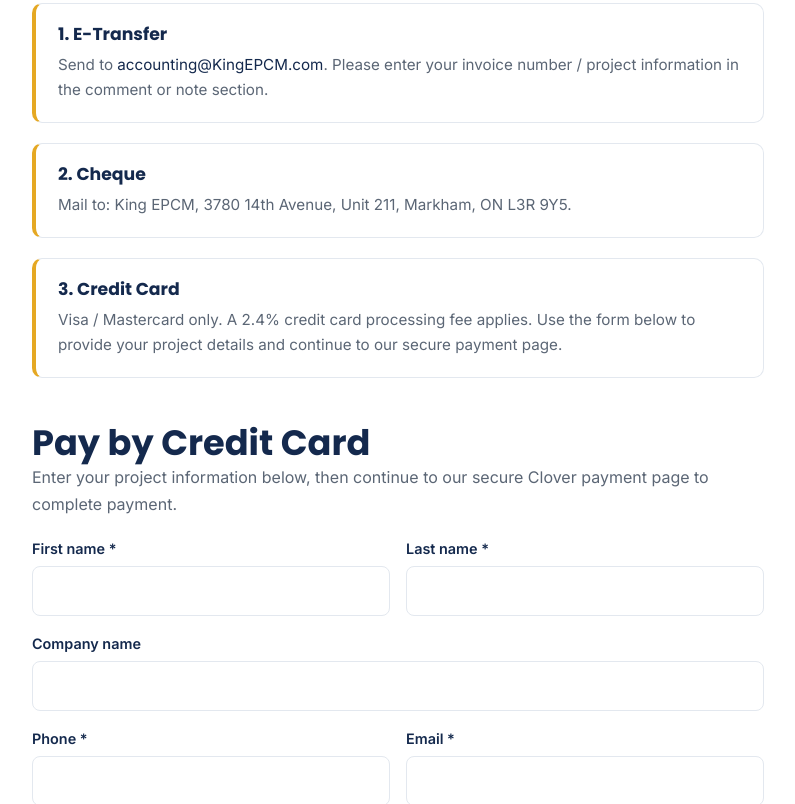
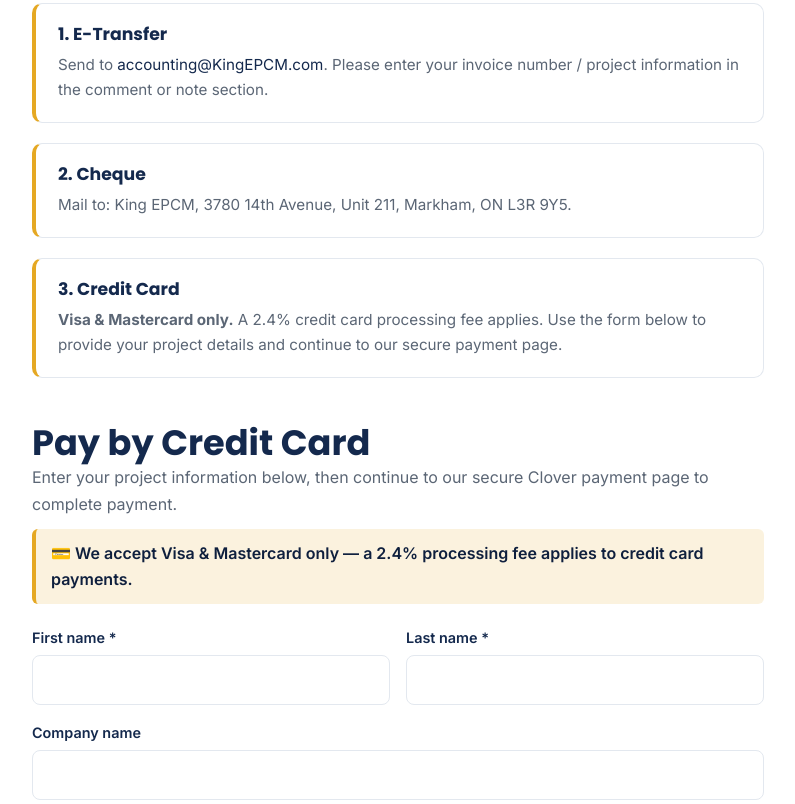
Before and after one commit to KingEPCM/king-epcm-website, a plain HTML site: page pay.html in a window 1280 px wide. Shown: the part 543-1347 px from the top of the page, without its empty margins (242-1037 px from the left). Drawn offline with Linux system fonts and the light colour scheme.

Commit message:
Add files via upload

```diff
--- a/pay.html
+++ b/pay.html
@@ -82,12 +82,13 @@
       </div>
       <div class="highlight">
         <h3>3. Credit Card</h3>
-        <p>Visa / Mastercard only. A 2.4% credit card processing fee applies. Use the form below to provide your project details and continue to our secure payment page.</p>
+        <p><strong>Visa &amp; Mastercard only.</strong> A 2.4% credit card processing fee applies. Use the form below to provide your project details and continue to our secure payment page.</p>
       </div>
     </div>
 
     <h2 style="margin-top:44px">Pay by Credit Card</h2>
-    <p class="lead" style="font-size:1rem;margin-bottom:20px">Enter your project information below, then continue to our secure Clover payment page to complete payment.</p>
+    <p class="lead" style="font-size:1rem;margin-bottom:12px">Enter your project information below, then continue to our secure Clover payment page to complete payment.</p>
+    <p style="background:rgba(229,168,35,.15);border-left:4px solid var(--gold);padding:11px 15px;border-radius:6px;font-weight:600;color:var(--navy-dark);margin-bottom:22px">💳 We accept Visa &amp; Mastercard only — a 2.4% processing fee applies to credit card payments.</p>
 
     <!-- HOW THIS WORKS:
          1. Set the form "action" to your Formspree endpoint so the project details are emailed to Accounting.
```
